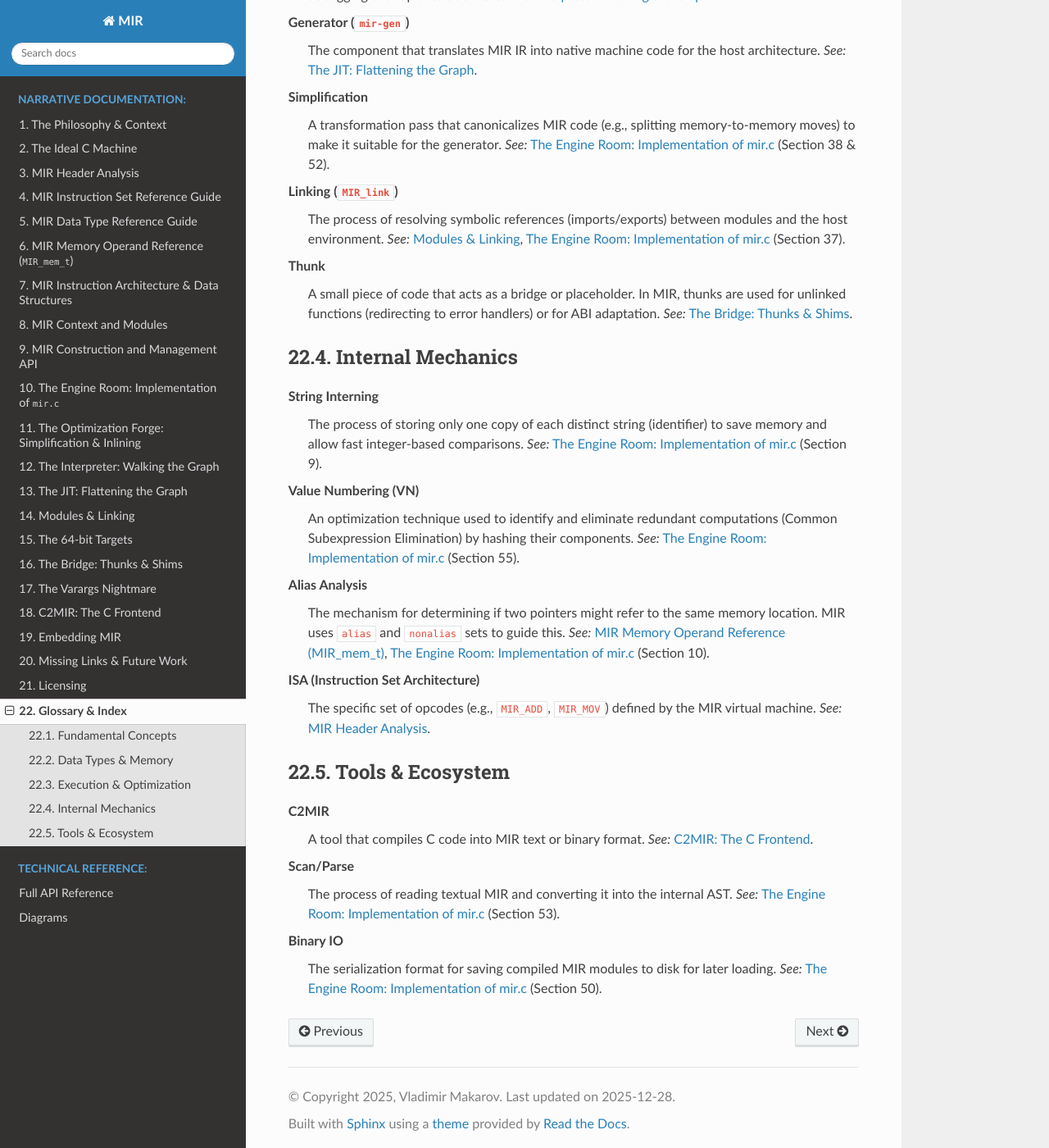
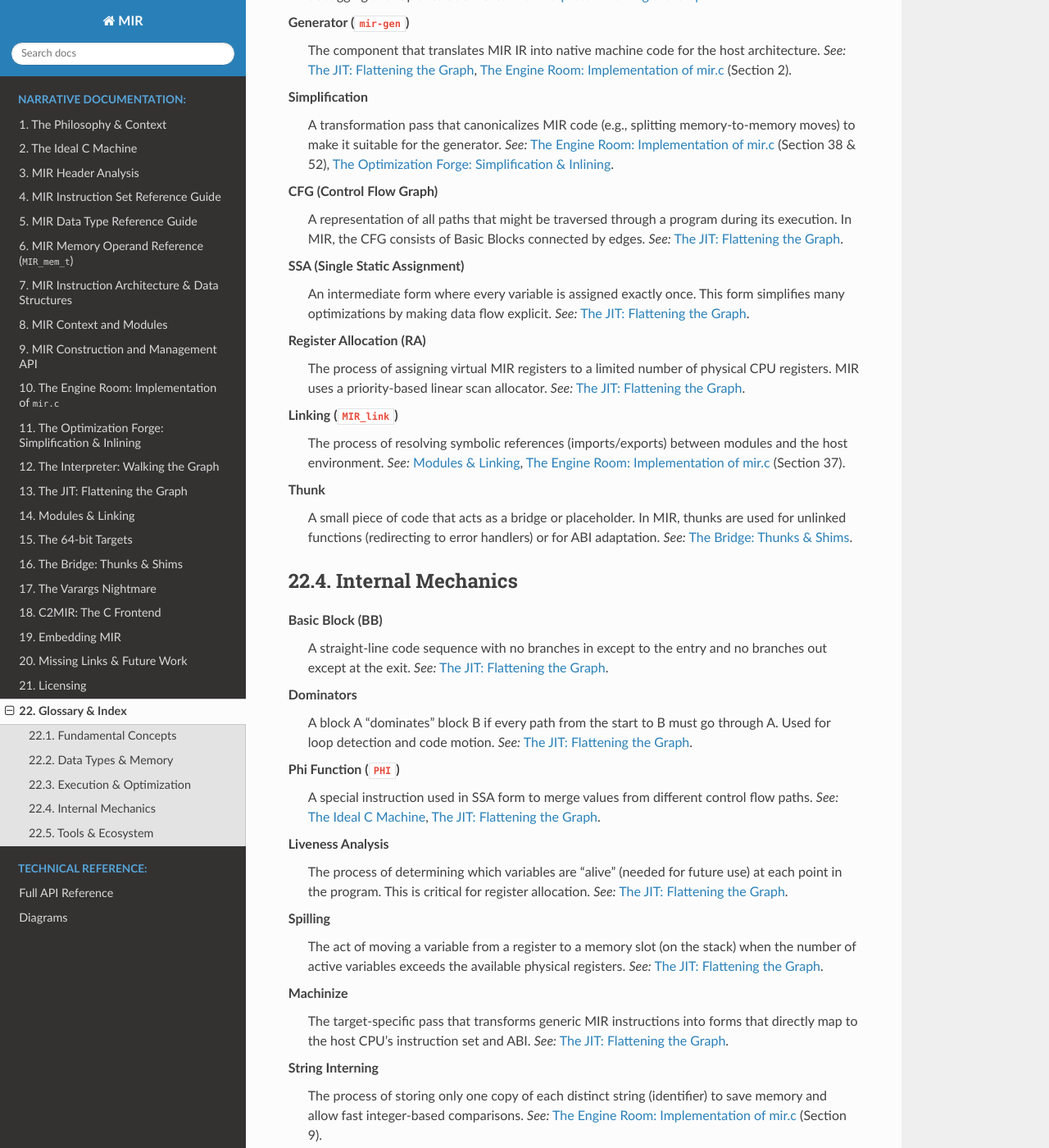
Before and after one commit to cyrilmhansen/mir-sys, a Sphinx documentation site: the page built from doc/99_glossary.rst, in a window 1280 px wide and 1400 px high, scrolled down 1491 px. Shown: the whole window at 82% size. Built offline with Sphinx 7.4.7 and the Read the Docs theme 3.1.0, drawn with Linux system fonts in a browser that asks for light colours.

Commit message:
Docs: update glossary with JIT generator terms

```diff
--- a/doc/99_glossary.rst
+++ b/doc/99_glossary.rst
@@ -54,11 +54,23 @@ Interpreter
 
 Generator (``mir-gen``)
     The component that translates MIR IR into native machine code for the host architecture.
-    *See:* :doc:`04_jit_pipeline`.
+    *See:* :doc:`04_jit_pipeline`, :doc:`19_mir_implementation` (Section 2).
 
 Simplification
     A transformation pass that canonicalizes MIR code (e.g., splitting memory-to-memory moves) to make it suitable for the generator.
-    *See:* :doc:`19_mir_implementation` (Section 38 & 52).
+    *See:* :doc:`19_mir_implementation` (Section 38 & 52), :doc:`20_mir_optimizations`.
+
+CFG (Control Flow Graph)
+    A representation of all paths that might be traversed through a program during its execution. In MIR, the CFG consists of Basic Blocks connected by edges.
+    *See:* :doc:`04_jit_pipeline`.
+
+SSA (Single Static Assignment)
+    An intermediate form where every variable is assigned exactly once. This form simplifies many optimizations by making data flow explicit.
+    *See:* :doc:`04_jit_pipeline`.
+
+Register Allocation (RA)
+    The process of assigning virtual MIR registers to a limited number of physical CPU registers. MIR uses a priority-based linear scan allocator.
+    *See:* :doc:`04_jit_pipeline`.
 
 Linking (``MIR_link``)
     The process of resolving symbolic references (imports/exports) between modules and the host environment.
@@ -70,6 +82,30 @@ Thunk
 
 Internal Mechanics
 ------------------
+
+Basic Block (BB)
+    A straight-line code sequence with no branches in except to the entry and no branches out except at the exit.
+    *See:* :doc:`04_jit_pipeline`.
+
+Dominators
+    A block A "dominates" block B if every path from the start to B must go through A. Used for loop detection and code motion.
+    *See:* :doc:`04_jit_pipeline`.
+
+Phi Function (``PHI``)
+    A special instruction used in SSA form to merge values from different control flow paths.
+    *See:* :doc:`02_the_ir`, :doc:`04_jit_pipeline`.
+
+Liveness Analysis
+    The process of determining which variables are "alive" (needed for future use) at each point in the program. This is critical for register allocation.
+    *See:* :doc:`04_jit_pipeline`.
+
+Spilling
+    The act of moving a variable from a register to a memory slot (on the stack) when the number of active variables exceeds the available physical registers.
+    *See:* :doc:`04_jit_pipeline`.
+
+Machinize
+    The target-specific pass that transforms generic MIR instructions into forms that directly map to the host CPU's instruction set and ABI.
+    *See:* :doc:`04_jit_pipeline`.
 
 String Interning
     The process of storing only one copy of each distinct string (identifier) to save memory and allow fast integer-based comparisons.
```
